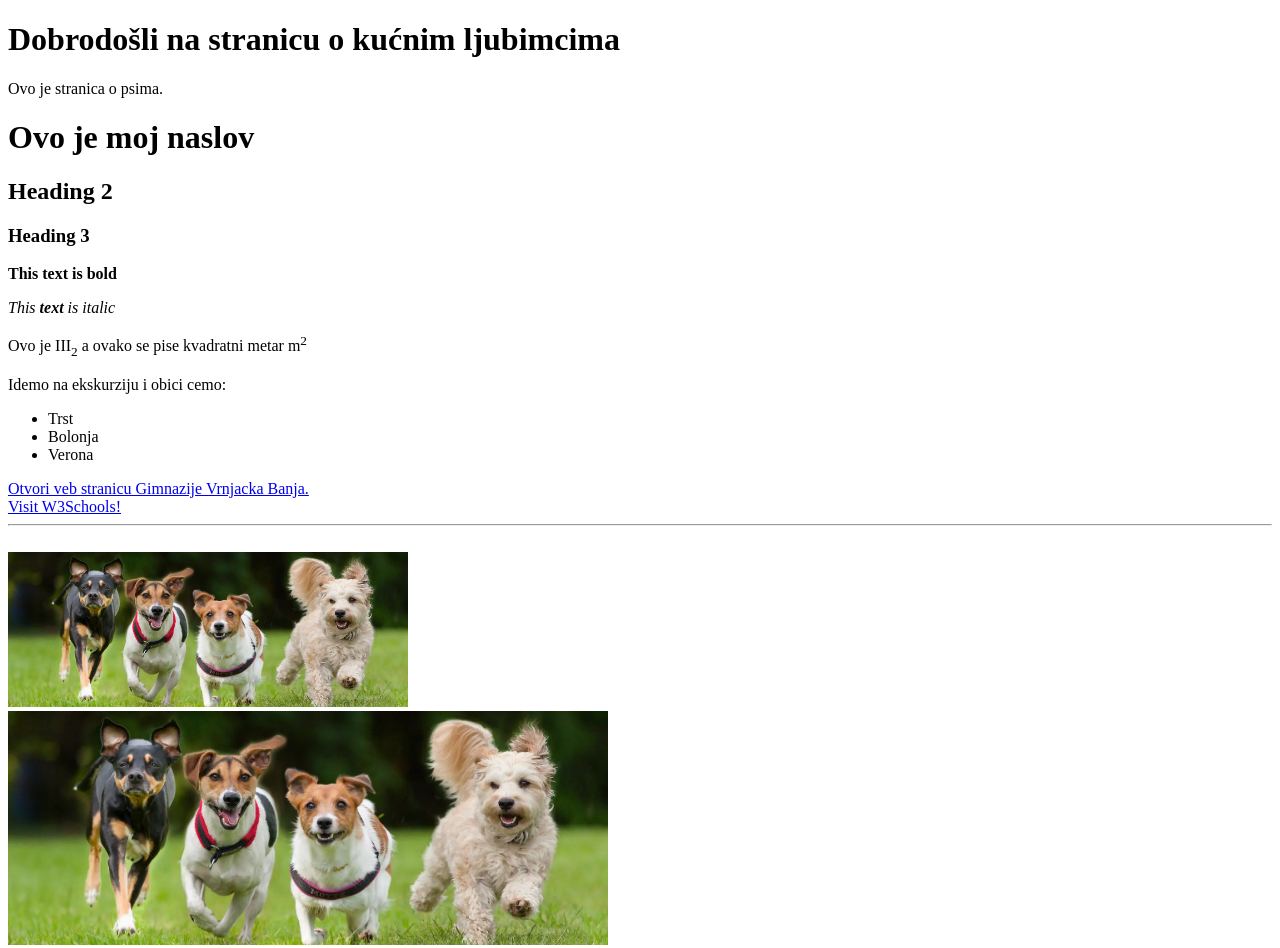
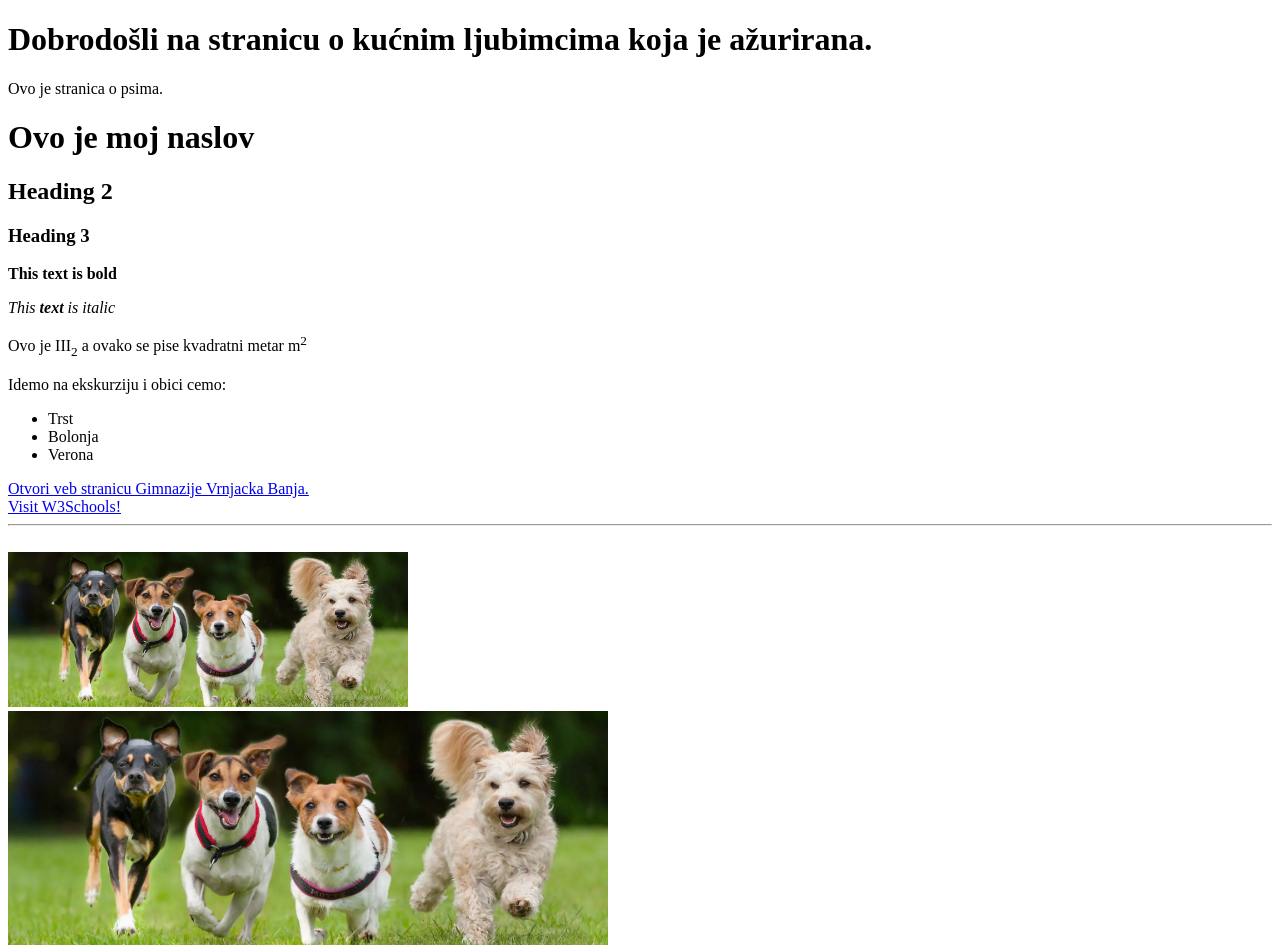
Before and after one commit to GimnazijaVrnjackaBanja/252632sajt, a plain HTML site: page index.html in a window 1280 px wide. Drawn offline with Linux system fonts and the light colour scheme.

Commit message:
Promenjen je index.html

```diff
--- a/index.html
+++ b/index.html
@@ -5,7 +5,7 @@
 </head>
 <body>
 
-<h1>Dobrodošli na stranicu o kućnim ljubimcima</h1>
+<h1>Dobrodošli na stranicu o kućnim ljubimcima koja je ažurirana.</h1>
 <p>Ovo je stranica o psima.</p>
 <h1>Ovo je moj naslov</h1>
 <h2>Heading 2</h2>
```
